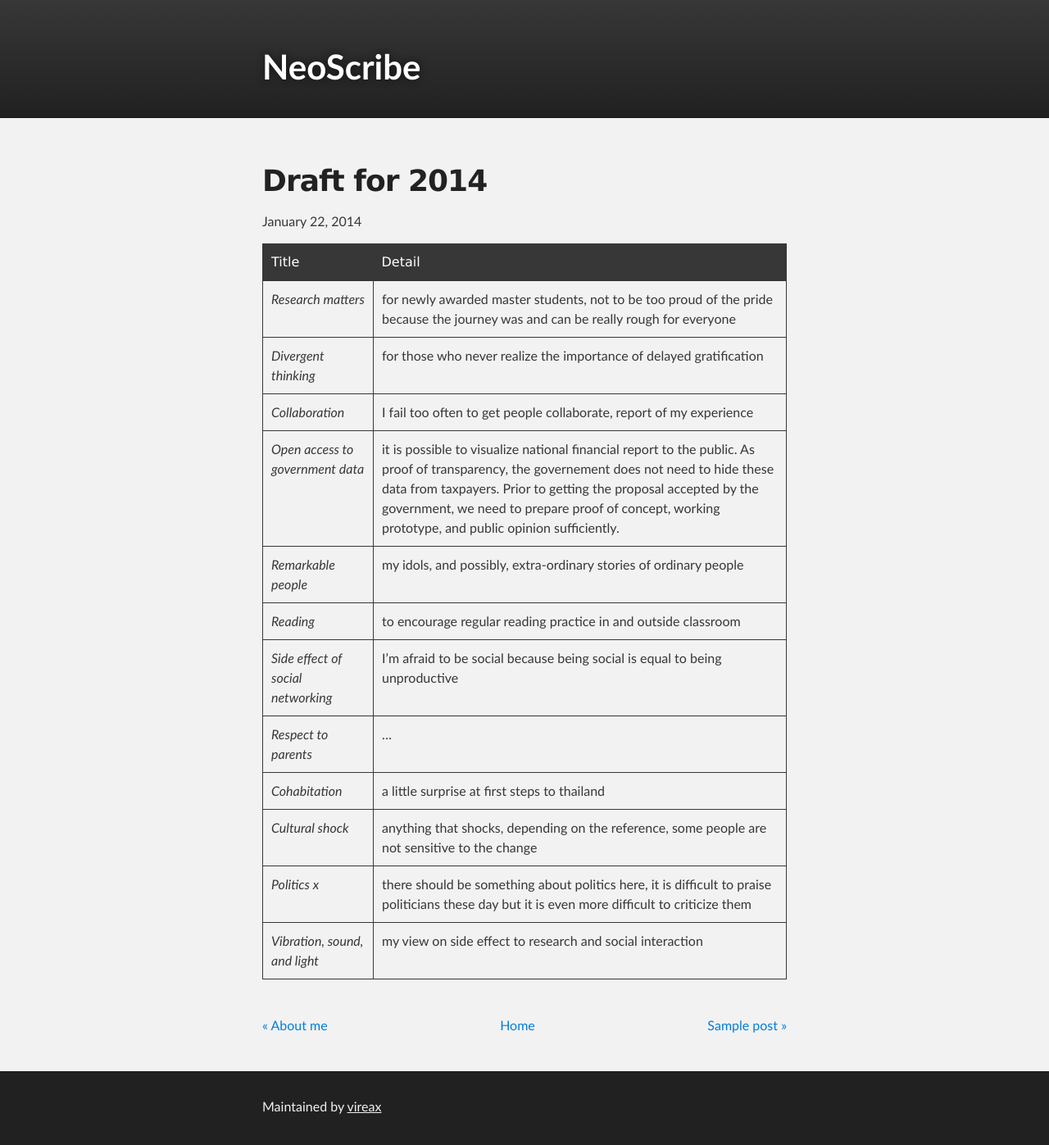
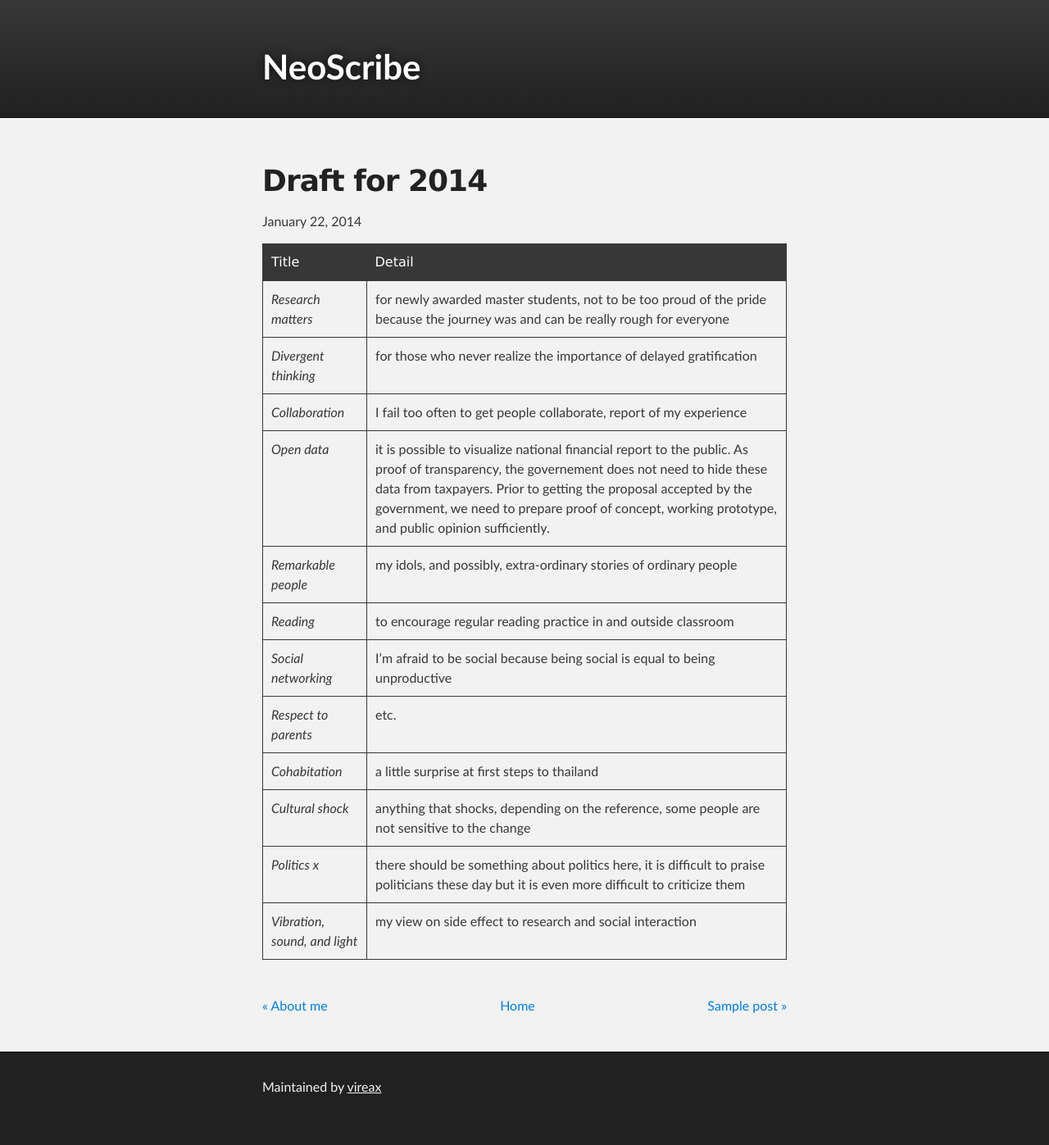
Before and after one commit to vireax/en, a Jekyll site: the page built from _posts/2014-01-22-draft-for-2014.md, in a window 1280 px wide. Shown: the whole page at 82% size. Built offline with Jekyll 4.4.1, drawn with Linux system fonts in a browser that asks for light colours; after the commit the page ends 1373 px from its top, so only the background shows below that.

Commit message:
Update 2014-01-22-draft-for-2014.md

```diff
--- a/_posts/2014-01-22-draft-for-2014.md
+++ b/_posts/2014-01-22-draft-for-2014.md
@@ -9,11 +9,11 @@ date: 2014-01-22
 | *Research matters*    | for newly awarded master students, not to be too proud of the pride because the journey was and can be really rough for everyone  |
 | *Divergent thinking*  | for those who never realize the importance of delayed gratification |
 | *Collaboration*       | I fail too often to get people collaborate, report of my experience |
-| *Open access to government data*  | it is possible to visualize national financial report to the public. As proof of transparency, the governement does not need to hide these data from taxpayers. Prior to getting the proposal accepted by the government, we need to prepare proof of concept, working prototype, and public opinion sufficiently.  |
+| *Open data*  | it is possible to visualize national financial report to the public. As proof of transparency, the governement does not need to hide these data from taxpayers. Prior to getting the proposal accepted by the government, we need to prepare proof of concept, working prototype, and public opinion sufficiently.  |
 | *Remarkable people*   | my idols, and possibly, extra-ordinary stories of ordinary people |
 | *Reading*   | to encourage regular reading practice in and outside classroom  |
-| *Side effect of social networking*  | I'm afraid to be social because being social is equal to being unproductive |
-| *Respect to parents*  |  ...  |
+| *Social networking*  | I'm afraid to be social because being social is equal to being unproductive |
+| *Respect to parents*  |  etc.  |
 | *Cohabitation*  | a little surprise at first steps to thailand  |
 | *Cultural shock*  | anything that shocks, depending on the reference, some people are not sensitive to the change |
 | *Politics x*  | there should be something about politics here, it is difficult to praise politicians these day but it is even more difficult to criticize them  |
```
